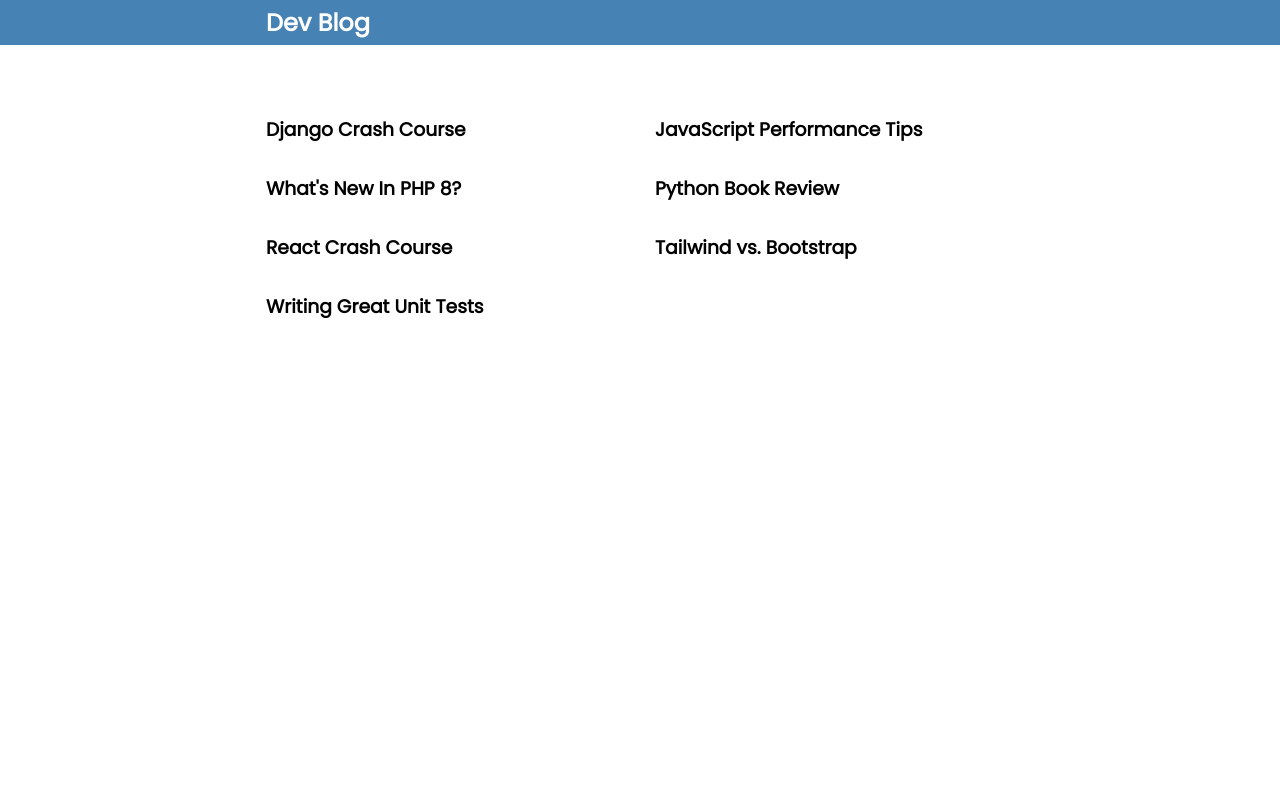
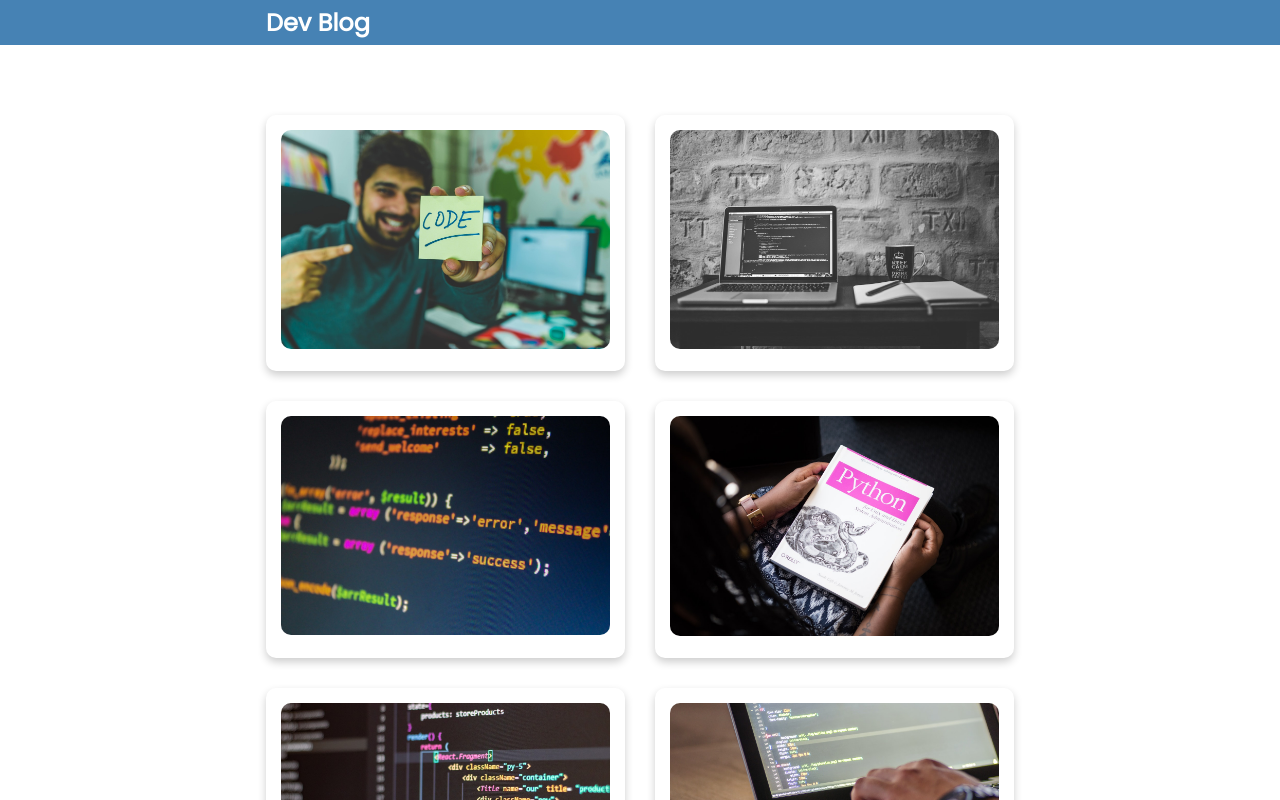
Before and after one commit to Annie-Huang/next-markdown-blog, a Next.js app: page / in a window 1280 px wide. Shown: the top 800 px of the page. Built offline with nearby package versions, Linux system fonts and the light colour scheme.

Commit message:
Create Post.js and ensure we can see the images

```diff
--- /dev/null
+++ b/components/Post.js
@@ -0,0 +1,12 @@
+import React from 'react';
+import Link from 'next/link';
+
+const Post = ({ post }) => {
+  return (
+    <div className='card'>
+      <img src={post.frontmatter.cover_image} alt='' />
+    </div>
+  );
+};
+
+export default Post;
--- a/pages/index.js
+++ b/pages/index.js
@@ -4,6 +4,7 @@ import fs from 'fs';
 import path from 'path';
 import matter from 'gray-matter';
 import Head from 'next/head';
+import Post from '../components/Post';
 
 export default function Home({ posts }) {
   console.log('posts=', posts);
@@ -14,7 +15,7 @@ export default function Home({ posts }) {
       </Head>
       <div className='posts'>
         {posts.map((post, index) => (
-          <h3>{post.frontmatter.title}</h3>
+          <Post post={post} key={index}></Post>
         ))}
       </div>
     </div>
```
